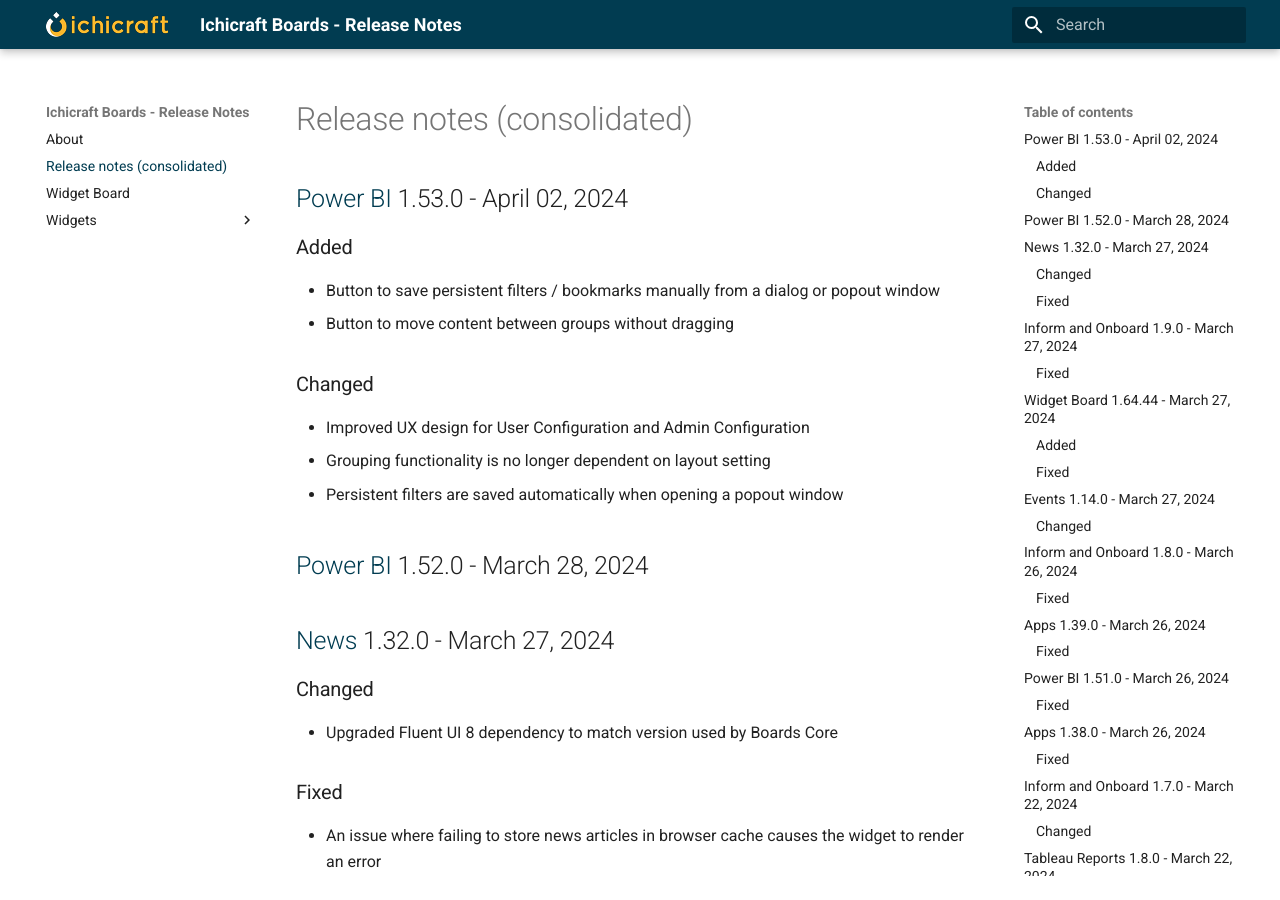
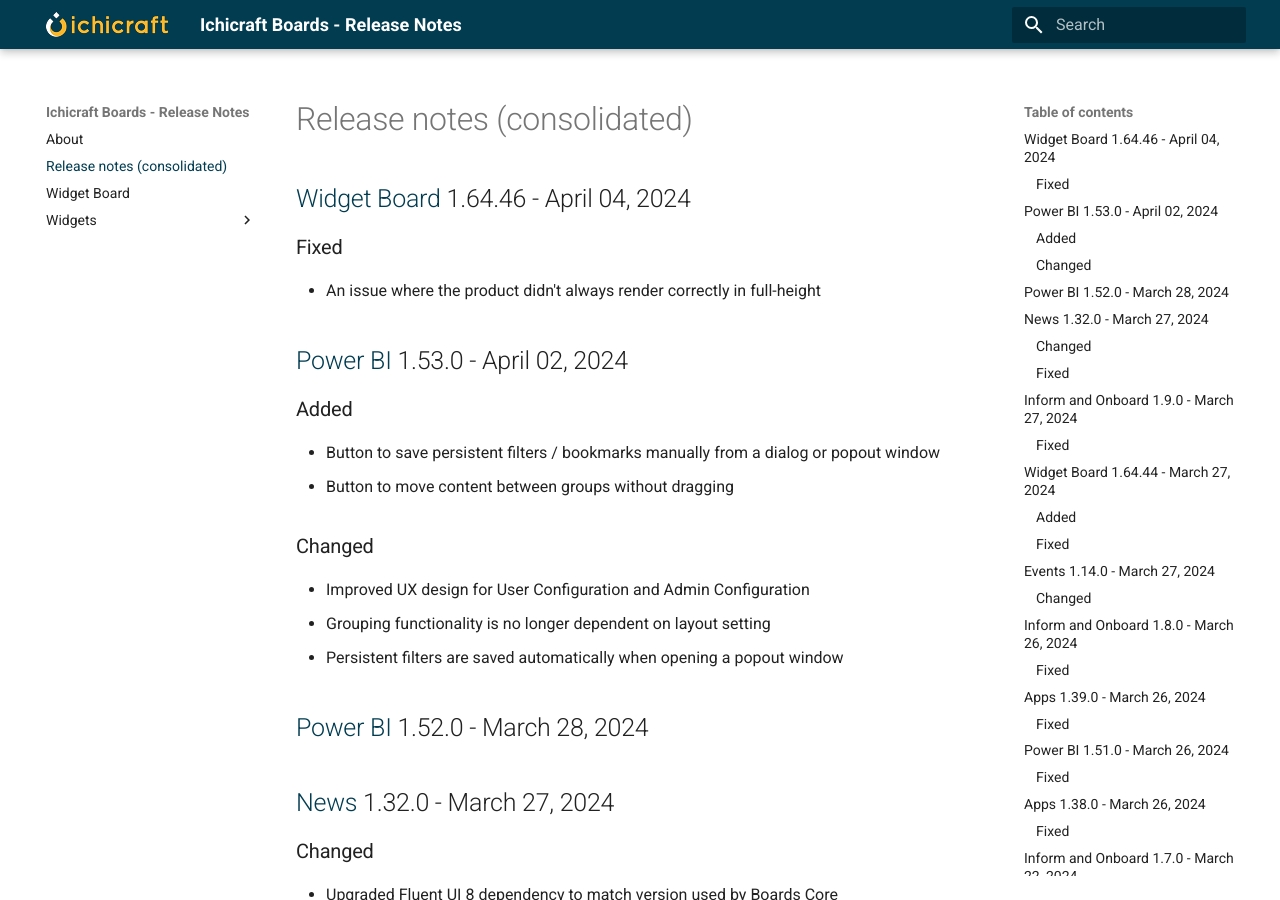
Before and after one commit to ichicraft/widgets-docs, an MkDocs documentation site: the page built from docs/Release-notes-(consolidated).md, in a window 1280 px wide and 900 px high. Built offline with MkDocs 1.6.1 and Material for MkDocs 9.7.7, drawn with Linux system fonts in a browser that asks for light colours.

Commit message:
Release notes updated by BuildService

```diff
--- a/docs/Release-notes-(consolidated).md
+++ b/docs/Release-notes-(consolidated).md
@@ -1,3 +1,8 @@
+## [Widget Board](./Widget Board.md) 1.64.46 - April 04, 2024
+
+### Fixed
+- An issue where the product didn&#x27;t always render correctly in full-height
+
 ## [Power BI](./Widgets/Power BI.md) 1.53.0 - April 02, 2024
 
 ### Added
--- a/docs/Widget Board.md
+++ b/docs/Widget Board.md
@@ -1,3 +1,8 @@
+## 1.64.46 - April 04, 2024
+
+### Fixed
+- An issue where the product didn&#x27;t always render correctly in full-height
+
 ## 1.64.44 - March 27, 2024
 
 ### Added
```
